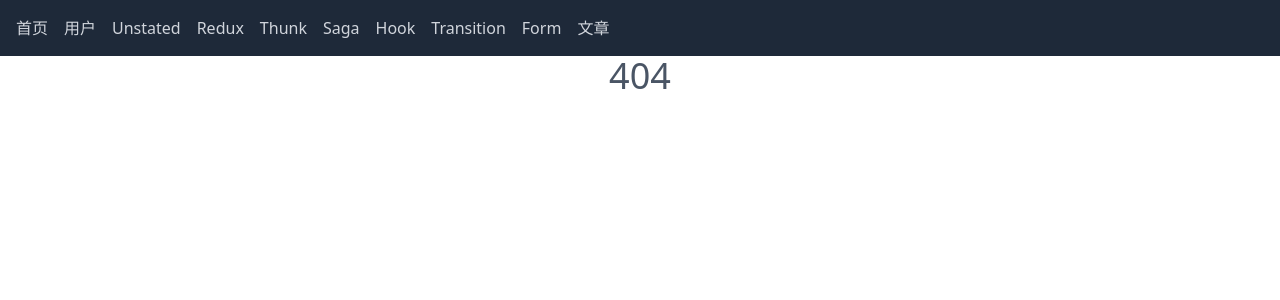
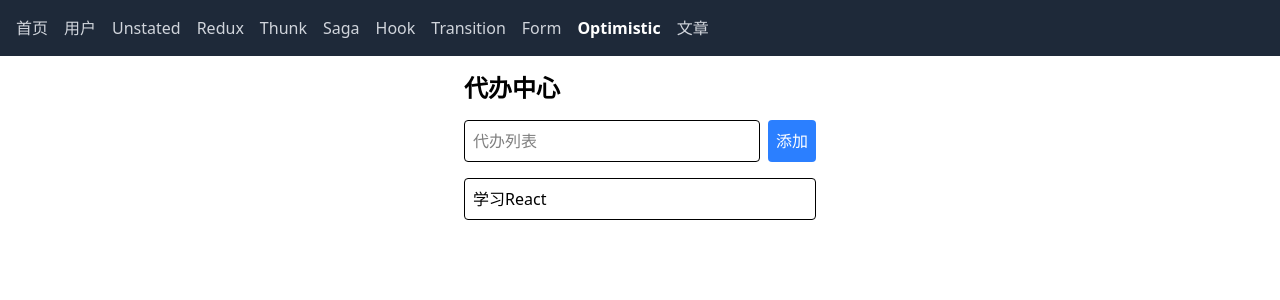
Before and after one commit to ytrsoft/react-vite, a React (Vite) app: page /optimistic in a window 1280 px wide. Before the commit this address had no page. Shown: the top 300 px of the page. Built offline with nearby package versions, Linux system fonts and the light colour scheme.

Commit message:
Optimistic

```diff
--- a/package.json
+++ b/package.json
@@ -20,7 +20,8 @@
     "redux": "^5.0.1",
     "redux-saga": "^1.3.0",
     "redux-thunk": "^3.1.0",
-    "unstated-next": "^1.1.0"
+    "unstated-next": "^1.1.0",
+    "uuid": "^11.1.0"
   },
   "devDependencies": {
     "@eslint/js": "^9.22.0",
--- /dev/null
+++ b/src/pages/Optimistic.tsx
@@ -0,0 +1,68 @@
+import { v4 as uuid } from 'uuid'
+import { useState, useOptimistic, startTransition } from 'react'
+
+type Todo = {
+  id: string
+  text: string
+}
+
+
+const Optimistic = () => {
+
+  const [todos, setTodos] = useState<Todo[]>([
+    { id: uuid(), text: '学习React' }
+  ])
+
+  const [input, setInput] = useState('')
+
+  const [optimisticTodos, addOptimisticTodo] = useOptimistic(
+    todos,
+    (state, newTodo: Todo) => {
+      return state.concat(newTodo)
+    }
+  )
+
+  const addTodo = async (text: string) => {
+    const todo = { id: uuid(), text }
+    // 在 startTransition 中调用乐观更新
+    startTransition(() => {
+      addOptimisticTodo(todo)
+      setInput('')
+    })
+    await new Promise((resolve) => setTimeout(resolve, 1000))
+    setTodos((prev) => prev.concat(todo))
+  }
+
+  return (
+    <div className="max-w-sm mx-auto p-4">
+      <h1 className="text-2xl font-bold mb-4">代办中心</h1>
+
+      <div className="flex gap-2 mb-4">
+        <input
+          value={input}
+          onChange={(e) => setInput(e.target.value)}
+          className="flex-1 p-2 border rounded"
+          placeholder="代办列表"
+        />
+        <button
+          onClick={() => addTodo(input)}
+          className="bg-blue-500 text-white p-2 rounded"
+        >
+          添加
+        </button>
+      </div>
+
+      <ul className="space-y-2">
+        {optimisticTodos.map((todo) => (
+          <li
+            key={todo.id}
+            className="p-2 border rounded">
+            {todo.text}
+          </li>
+        ))}
+      </ul>
+    </div>
+  )
+}
+
+export default Optimistic
--- a/src/router/index.ts
+++ b/src/router/index.ts
@@ -67,6 +67,12 @@ export const routes: Array<Route> = [
   },
   {
     id: 10,
+    title: 'Optimistic',
+    path: '/optimistic',
+    component: lazy(() =>import('../pages/Optimistic'))
+  },
+  {
+    id: 11,
     title: '文章',
     path: '/post/:id',
     link: '/post/1024?ver=1.0',
```
Also changed, not shown: 1 other file (tests, documents, lock files or other folders).
